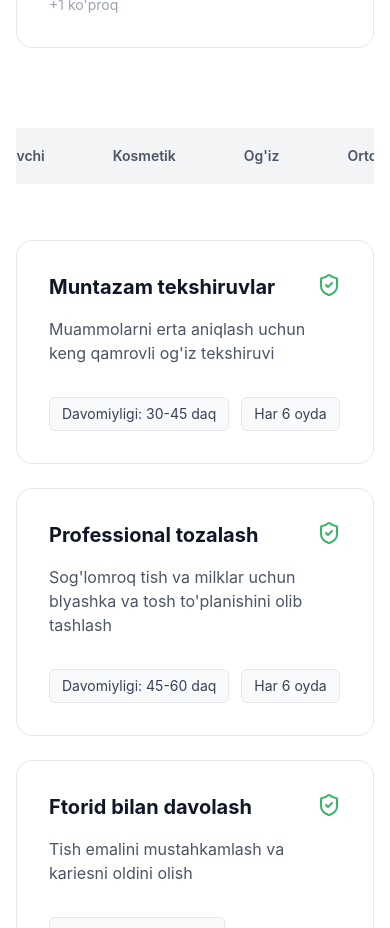
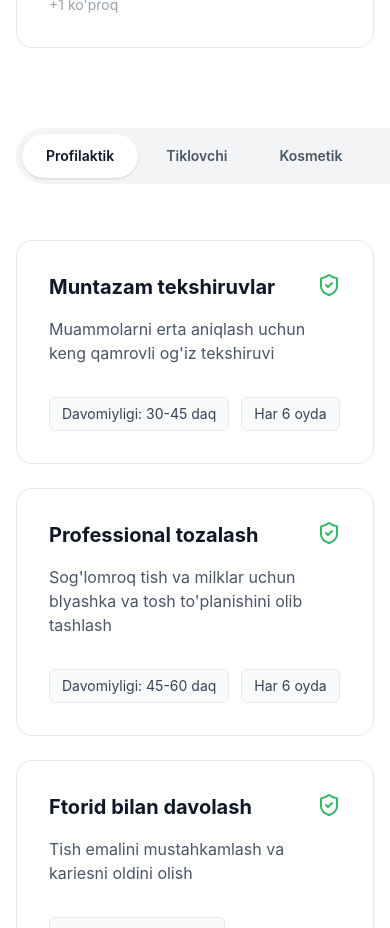
Before and after one commit to webdunyosi/stomatologiya, a React (Vite) app: page /xizmatlar in a window 390 px wide. Shown: the part 2200-3128 px from the top of the page. Built offline with nearby package versions, Linux system fonts and the light colour scheme.

Commit message:
changed services tabs responsive

```diff
--- a/src/pages/Services.tsx
+++ b/src/pages/Services.tsx
@@ -163,13 +163,13 @@ const Services = () => {
       <section className="max-w-7xl mx-auto px-4 sm:px-6 lg:px-8 mb-24">
 
         {/* Tab tugmalari */}
-        <div className="flex justify-center mb-10 overflow-x-auto pb-4 no-scrollbar">
+        <div className="flex justify-start md:justify-center mb-10 overflow-x-auto pb-4 hide-scrollbar -mx-4 px-4 sm:mx-0 sm:px-0">
           <div className="flex bg-gray-100 rounded-full p-1.5 space-x-1 min-w-max">
             {tabs.map((tab) => (
               <button
                 key={tab.id}
                 onClick={() => setActiveTab(tab.id)}
-                className={`py-3 px-8 rounded-full text-sm font-semibold transition-all duration-300 ${
+                className={`py-3 px-6 md:px-8 rounded-full text-sm font-semibold transition-all duration-300 whitespace-nowrap ${
                   activeTab === tab.id
                     ? 'bg-white text-gray-900 shadow-sm'
                     : 'text-gray-600 hover:text-gray-900 hover:bg-gray-200/50'
```
